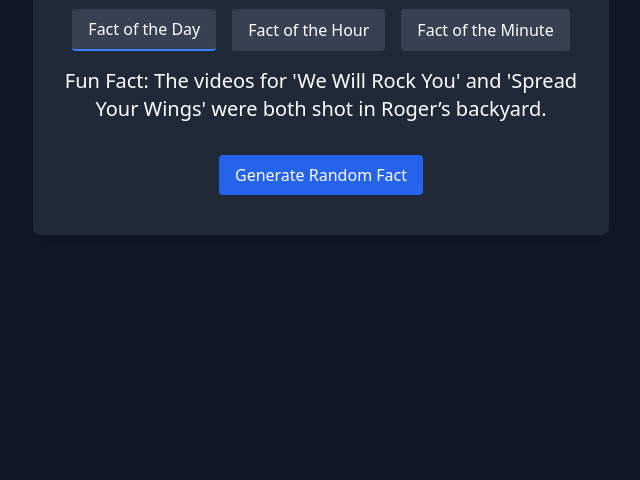
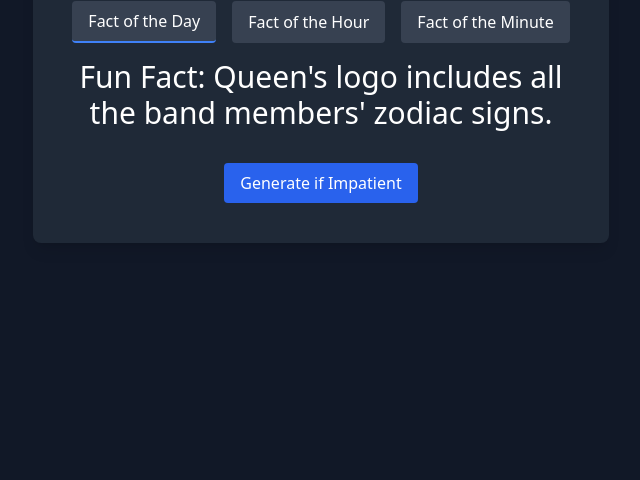
Before and after one commit to lunarslay/queenfacts, a plain HTML site: page index.html in a window 1280 px wide. Shown: the part 320-800 px from the top of the page, without its empty margins (319-959 px from the left). Drawn offline with nearby package versions, Linux system fonts and the light colour scheme.

Commit message:
Update index.html

```diff
--- a/index.html
+++ b/index.html
@@ -4,38 +4,47 @@
   <meta charset="UTF-8" />
   <meta name="viewport" content="width=device-width, initial-scale=1" />
   <title>Queen Facts Generator</title>
-  <!-- I'm using Tailwind CSS from a CDN to give the page a modern, clean look -->
+  <!-- I'm using Tailwind CSS from a CDN for a modern, clean design -->
   <script src="https://cdn.tailwindcss.com"></script>
   <style>
-    /* This is just to show which tab is active */
+    /* Active tab styling – just a subtle blue underline */
     .active-tab {
-      border-bottom: 2px solid #3b82f6; /* blue, because why not */
+      border-bottom: 2px solid #3b82f6;
+    }
+    /* The hue-wrapper animates the entire site to shift hue slowly (a 20° swing is nice and subtle) */
+    #hue-wrapper {
+      animation: hueShift 120s linear infinite;
+    }
+    @keyframes hueShift {
+      0% { filter: hue-rotate(0deg); }
+      50% { filter: hue-rotate(20deg); }
+      100% { filter: hue-rotate(0deg); }
     }
   </style>
 </head>
 <body class="bg-gray-900 text-white flex items-center justify-center min-h-screen">
-  <div class="max-w-xl w-full p-6 bg-gray-800 rounded-lg shadow-lg">
+  <div id="hue-wrapper" class="max-w-xl w-full p-6 bg-gray-800 rounded-lg shadow-lg">
     <h1 class="text-3xl font-bold text-center mb-6">Queen Facts Generator</h1>
-    <!-- Here are my tabs for switching between fact types -->
+    <!-- Tabs for selecting which fact to display -->
     <div class="flex justify-center mb-4" id="tabs">
       <button class="tab-button px-4 py-2 mx-2 bg-gray-700 rounded hover:bg-gray-600" data-tab="day">Fact of the Day</button>
       <button class="tab-button px-4 py-2 mx-2 bg-gray-700 rounded hover:bg-gray-600" data-tab="hour">Fact of the Hour</button>
       <button class="tab-button px-4 py-2 mx-2 bg-gray-700 rounded hover:bg-gray-600" data-tab="minute">Fact of the Minute</button>
     </div>
-    <!-- This area will display the fact based on your chosen tab -->
-    <div id="content" class="text-center text-xl mb-4">
-      <!-- A random fact will be shown here when you click a tab -->
+    <!-- This area shows the daily/hourly/minute fact in a big, bold font -->
+    <div id="content" class="text-center text-3xl mb-4">
+      <!-- Fact will be injected here based on your selected tab -->
     </div>
-    <!-- Button to generate a totally random fact -->
+    <!-- Button for those moments when you're extra impatient -->
     <div class="text-center">
-      <button id="randomBtn" class="mt-4 px-4 py-2 bg-blue-600 rounded hover:bg-blue-500">Generate Random Fact</button>
+      <button id="randomBtn" class="mt-4 px-4 py-2 bg-blue-600 rounded hover:bg-blue-500">Generate if Impatient</button>
     </div>
-    <!-- The random fact appears here when you click the button -->
+    <!-- Random fact will appear here when you click the button -->
     <div id="randomContent" class="mt-4 text-center text-xl"></div>
   </div>
 
   <script>
-    // Here’s the list of Queen facts I put together (yes, even the links are in there!)
+    // Here's the complete list of Queen facts (including the links, because why hide cool details?)
     const facts = [
       "Fun Fact: John Deacon has three nipples.",
       "Fun Fact: Brian May wrote 'All Dead, All Dead' about his cat, Plixie.",
@@ -63,51 +72,77 @@
       "Fun Fact: Kiss drummer Eric Carr passed away on the same day as Freddie Mercury, November 24, 1991."
     ];
 
-    // Simple function to grab a random fact from the list
+    // For the random (impatient) button – nothing fancy here
     function getRandomFact() {
       return facts[Math.floor(Math.random() * facts.length)];
     }
 
-    // Get references to the DOM elements we need to work with
+    // A simple hash function to generate a number from a string seed (keeps things consistent)
+    function hashString(str) {
+      let hash = 0;
+      for (let i = 0; i < str.length; i++) {
+        hash = str.charCodeAt(i) + ((hash << 5) - hash);
+      }
+      return hash;
+    }
+
+    // This returns the same fact every time for a given seed
+    function getDeterministicFact(seed) {
+      const hash = Math.abs(hashString(seed));
+      return facts[hash % facts.length];
+    }
+
+    // Get references to the content areas
     const contentEl = document.getElementById("content");
     const randomContentEl = document.getElementById("randomContent");
-    let currentTab = "day"; // default tab is "day"
+    let currentTab = "day"; // default tab is 'day'
 
-    // This function updates the fact area based on the tab you've selected.
-    // Right now it just shows a random fact; you can change this later if needed.
+    // Update the fact display based on the selected tab and current time
     function updateTabContent(tab) {
-      currentTab = tab;
-      contentEl.textContent = getRandomFact();
+      const now = new Date();
+      let seed = "";
+      if (tab === "day") {
+        // This fact changes once per day – neat and steady.
+        seed = now.toISOString().split('T')[0];
+      } else if (tab === "hour") {
+        // Changing every hour.
+        seed = now.toISOString().split('T')[0] + now.getHours();
+      } else if (tab === "minute") {
+        // Changes every minute.
+        seed = now.toISOString().split('T')[0] + now.getHours() + now.getMinutes();
+      }
+      contentEl.textContent = getDeterministicFact(seed);
     }
 
-    // Set up event listeners on each tab button
-    document.querySelectorAll(".tab-button").forEach((button) => {
-      button.addEventListener("click", (e) => {
-        const tab = e.target.getAttribute("data-tab");
+    // Set up tab click events to switch facts and update active styling
+    document.querySelectorAll('.tab-button').forEach((button) => {
+      button.addEventListener('click', (e) => {
+        const tab = e.target.getAttribute('data-tab');
+        currentTab = tab;
         updateTabContent(tab);
-        // Clear the active style from all buttons and then add it to the one you just clicked
-        document.querySelectorAll(".tab-button").forEach((btn) => btn.classList.remove("active-tab"));
-        e.target.classList.add("active-tab");
+        // Remove active styling from all tabs then add it to the clicked one
+        document.querySelectorAll('.tab-button').forEach((btn) => btn.classList.remove('active-tab'));
+        e.target.classList.add('active-tab');
       });
     });
 
-    // Initialize the page with the default tab's content
+    // Initialize with the default tab's fact
     updateTabContent(currentTab);
-    document.querySelector(`[data-tab="${currentTab}"]`).classList.add("active-tab");
+    document.querySelector(`[data-tab="${currentTab}"]`).classList.add('active-tab');
 
-    // When you click the random fact button, show a new fact below the button
-    document.getElementById("randomBtn").addEventListener("click", () => {
+    // If on the Hour or Minute tab, update the fact when time rolls over
+    setInterval(() => {
+      if (currentTab === 'hour') updateTabContent('hour');
+    }, 60000); // check every minute
+
+    setInterval(() => {
+      if (currentTab === 'minute') updateTabContent('minute');
+    }, 1000); // check every second
+
+    // When "Generate if Impatient" is clicked, show a fresh random fact below
+    document.getElementById('randomBtn').addEventListener('click', () => {
       randomContentEl.textContent = getRandomFact();
     });
-
-    // Optional: If you happen to be on the Hour or Minute tab, update the fact automatically.
-    setInterval(() => {
-      if (currentTab === "hour") updateTabContent("hour");
-    }, 3600000); // update every hour
-
-    setInterval(() => {
-      if (currentTab === "minute") updateTabContent("minute");
-    }, 60000); // update every minute
   </script>
 </body>
 </html>
```
